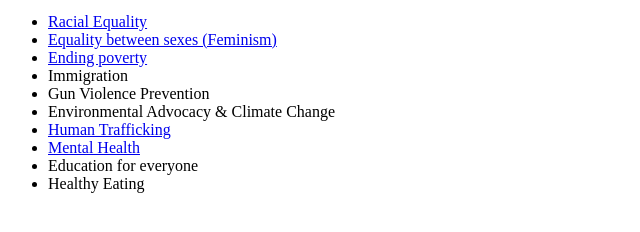
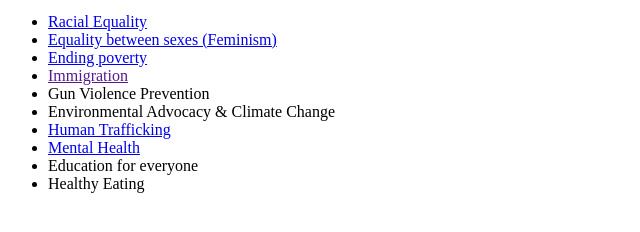
Before and after one commit to emilyweinberg/millenialmonarch, a plain HTML site: page index.html in a window 1280 px wide. Shown: the part 538-770 px from the top of the page, 0-640 px from the left. Drawn offline with Linux system fonts and the light colour scheme.

```diff
--- a/index.html
+++ b/index.html
@@ -105,7 +105,7 @@
 			<li> <a href="racial_equality_link.html">Racial Equality </a></li>
 			<li> <a href="equality-sexes.html"> Equality between sexes (Feminism)</a></li>
 			<li> <a href="Poverty.html"> Ending poverty</a></li>
-			<li> Immigration</li>
+			<li> <a href="">Immigration</a></li>
 			<li> Gun Violence Prevention</li>
 			<li> Environmental Advocacy & Climate Change</li>
 			<li> <a href = "HumanTrafficking.html"> Human Trafficking </a></li>
```
